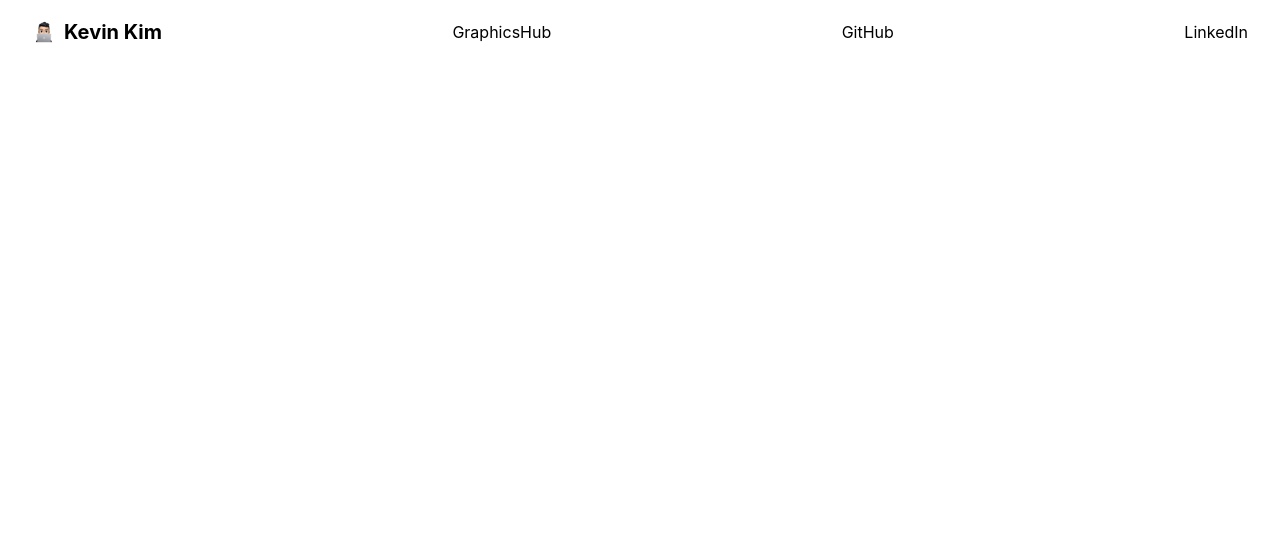
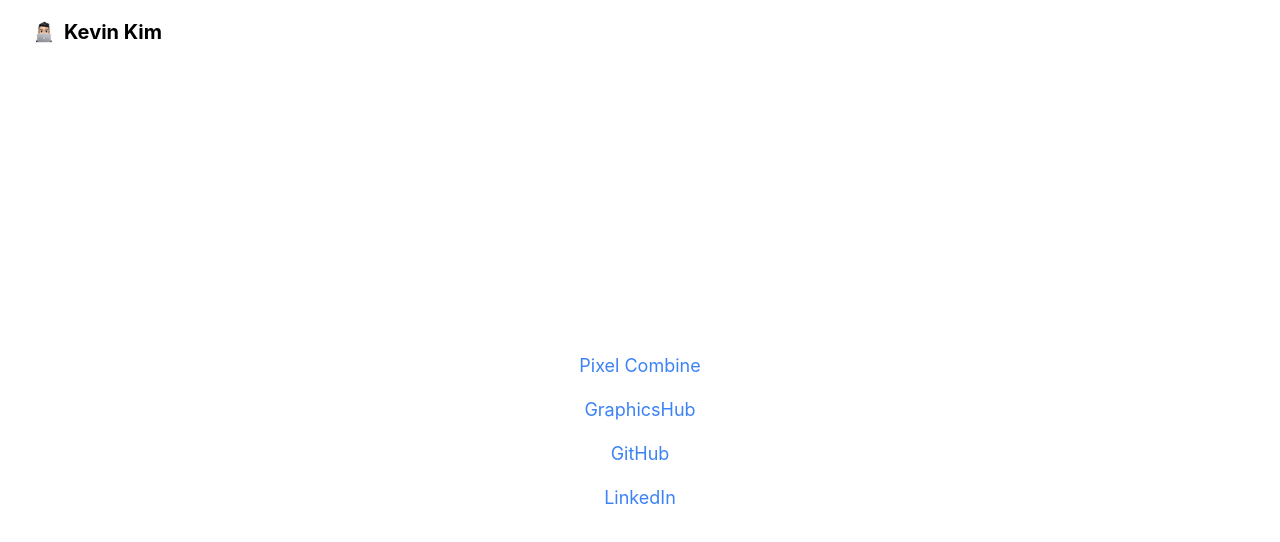
Before and after one commit to kevnkm/kevnkm.github.io, a React (Create React App) app in the folder main/: page / in a window 1280 px wide. Shown: the top 542 px of the page. Built offline with nearby package versions, Linux system fonts and the light colour scheme.

Commit message:
Update App.js

```diff
--- a/main/src/App.js
+++ b/main/src/App.js
@@ -17,12 +17,24 @@ function App() {
               Kevin Kim
             </span>
           </div>
+        </div>
+      </nav>
 
+      <div className="flex flex-1 justify-center items-center space-x-8">
+        <div className="flex flex-col space-y-4">
+          <a
+            href="https://www.pixelcombine.com/"
+            target="_blank"
+            rel="noopener noreferrer"
+            className="hover:underline text-blue-500 text-lg text-center"
+          >
+            Pixel Combine
+          </a>
           <a
             href="https://kevinkmkim.github.io/GraphicsHub/"
             target="_blank"
             rel="noopener noreferrer"
-            className="hover:underline"
+            className="hover:underline text-blue-500 text-lg text-center"
           >
             GraphicsHub
           </a>
@@ -30,7 +42,7 @@ function App() {
             href="https://github.com/kevinkmkim"
             target="_blank"
             rel="noopener noreferrer"
-            className="hover:underline"
+            className="hover:underline text-blue-500 text-lg text-center"
           >
             GitHub
           </a>
@@ -38,12 +50,12 @@ function App() {
             href="https://www.linkedin.com/in/kevinkmkim/"
             target="_blank"
             rel="noopener noreferrer"
-            className="hover:underline"
+            className="hover:underline text-blue-500 text-lg text-center"
           >
             LinkedIn
           </a>
         </div>
-      </nav>
+      </div>
     </div>
   );
 }
```
